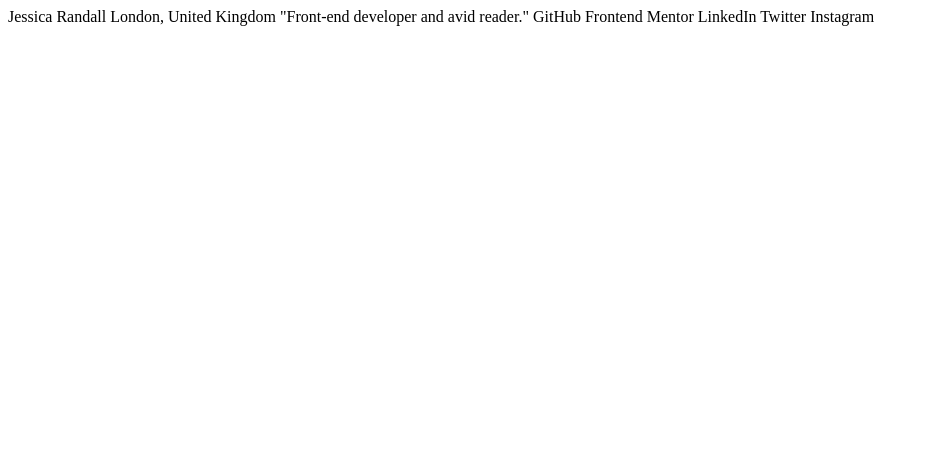
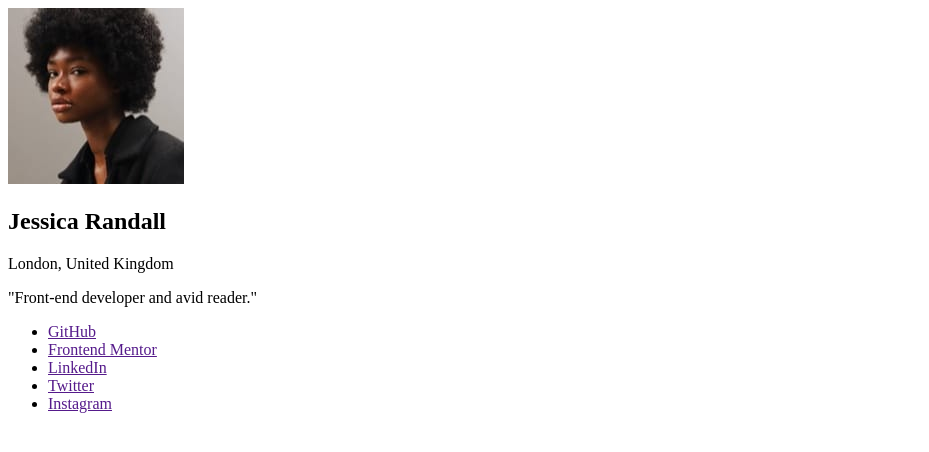
Before and after one commit to async-kita/social-links-profile, a plain HTML site: page index.html in a window 1280 px wide. Shown: the whole page, without its empty margins (0-929 px from the left). Drawn offline with Linux system fonts and the light colour scheme.

Commit message:
feat: add HTML markup social card

```diff
--- a/index.html
+++ b/index.html
@@ -16,14 +16,75 @@
 </head>
 <body>
 
-Jessica Randall
-London, United Kingdom
-"Front-end developer and avid reader."
-
-GitHub
-Frontend Mentor
-LinkedIn
-Twitter
-Instagram
+<main class="content">
+  <article class="social-card">
+    <div class="social-card__wrapper-image">
+      <img
+        class="social-card__avatar"
+        src="./assets/images/avatar-jessica.jpeg"
+        alt="Jessica Randall"
+        width="176"
+        height="176"
+      />
+    </div>
+    <div class="social-card__info">
+      <h1 class="social-card__name">Jessica Randall</h1>
+      <p class="social-card__location">London, United Kingdom</p>
+    </div>
+    <p class="social-card__work">"Front-end developer and avid reader."</p>
+    <ul class="social-card__list">
+      <li class="social-card__item">
+        <a
+          class="social-card__link"
+          href=""
+          rel="noopener noreferrer"
+          target="_blank"
+        >
+          GitHub
+        </a>
+      </li>
+      <li class="social-card__item">
+        <a
+          class="social-card__link"
+          href=""
+          rel="noopener noreferrer"
+          target="_blank"
+        >
+          Frontend Mentor
+        </a>
+      </li>
+      <li class="social-card__item">
+        <a
+          class="social-card__link"
+          href=""
+          rel="noopener noreferrer"
+          target="_blank"
+        >
+          LinkedIn
+        </a>
+      </li>
+      <li class="social-card__item">
+        <a
+          class="social-card__link"
+          href=""
+          rel="noopener noreferrer"
+          target="_blank"
+        >
+          Twitter
+        </a>
+      </li>
+      <li class="social-card__item">
+        <a
+          class="social-card__link"
+          href=""
+          rel="noopener noreferrer"
+          target="_blank"
+        >
+          Instagram
+        </a>
+      </li>
+    </ul>
+  </article>
+</main>
 </body>
 </html>
```
